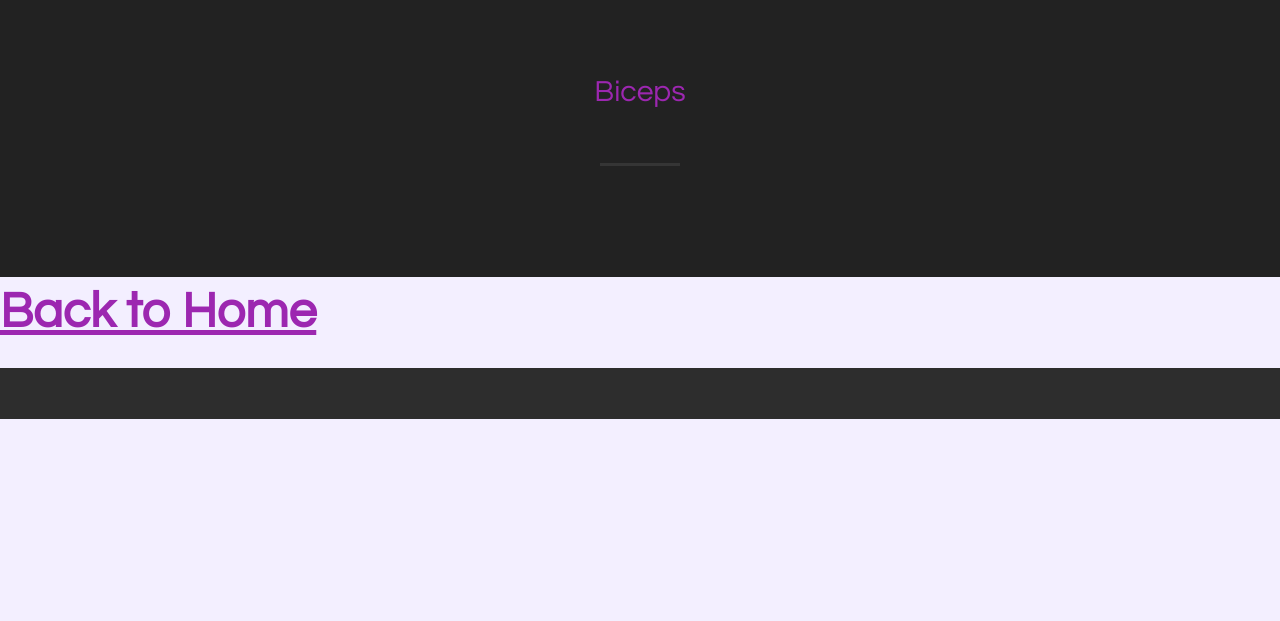
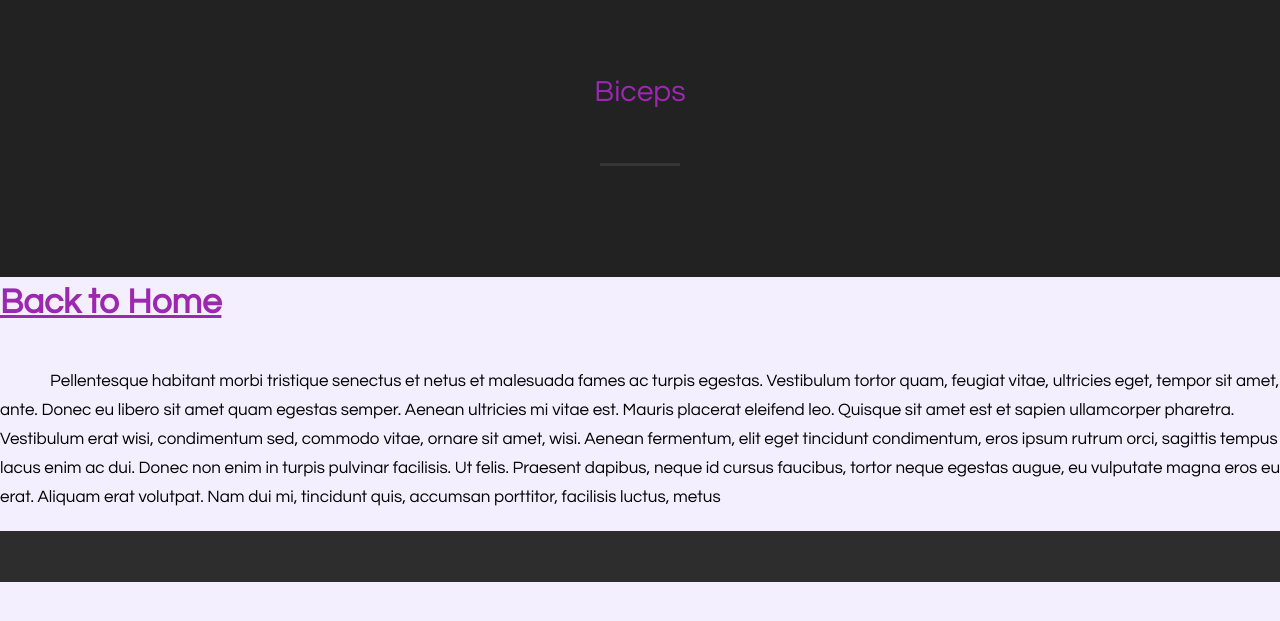
Before and after one commit to DerekR0123/Rossfitness.github.io, a Jekyll site: the page biceps.html, which Jekyll copies as it is, in a window 1280 px wide. Shown: the top 621 px of the page. Built offline with Jekyll 4.4.1, drawn with Linux system fonts in a browser that asks for light colours.

Commit message:
Update biceps.html

```diff
--- a/biceps.html
+++ b/biceps.html
@@ -30,11 +30,13 @@
         </div>
     </aside>
 
-	  <a href="http://www.rossfitness.org/" style="font-size: 50px"><u><strong>Back to Home</u></strong></a><br><br>
+	  <a href="http://www.rossfitness.org/" style="font-size: 35px"><u><strong>Back to Home</u></strong></a><br><br>
      <div class="header-content">
             <div class="inner">
        </div>
     </div>
+
+	  <p><p>Pellentesque habitant morbi tristique senectus et netus et malesuada fames ac turpis egestas. Vestibulum tortor quam, feugiat vitae, ultricies eget, tempor sit amet, ante. Donec eu libero sit amet quam egestas semper. Aenean ultricies mi vitae est. Mauris placerat eleifend leo. Quisque sit amet est et sapien ullamcorper pharetra. Vestibulum erat wisi, condimentum sed, commodo vitae, ornare sit amet, wisi. Aenean fermentum, elit eget tincidunt condimentum, eros ipsum rutrum orci, sagittis tempus lacus enim ac dui. Donec non enim in turpis pulvinar facilisis. Ut felis. Praesent dapibus, neque id cursus faucibus, tortor neque egestas augue, eu vulputate magna eros eu erat. Aliquam erat volutpat. Nam dui mi, tincidunt quis, accumsan porttitor, facilisis luctus, metus</p>
 
 	      <footer id="footer">
         <div class="container-fluid">
```
